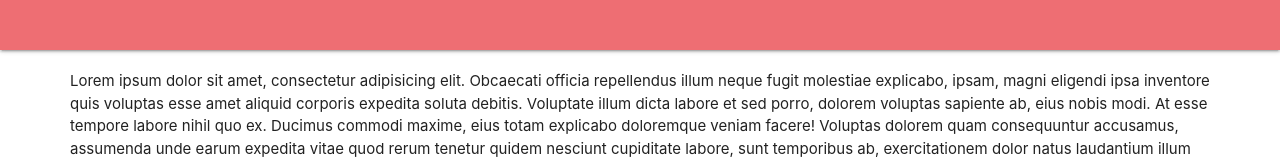
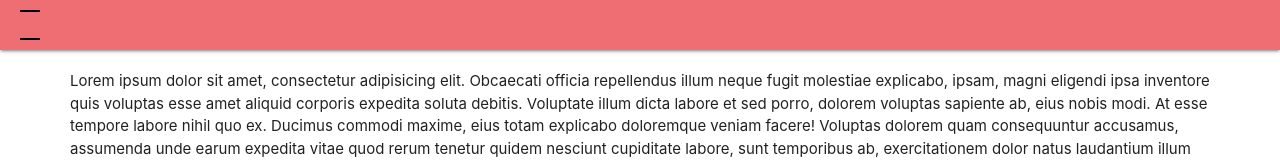
Before and after one commit to SpGray1991/burger_menu_adaptive, a React (Create React App) app: page / in a window 1280 px wide. Shown: the top 160 px of the page. Built offline with nearby package versions, Linux system fonts and the light colour scheme.

Commit message:
feat: add btn

```diff
--- a/src/App.jsx
+++ b/src/App.jsx
@@ -2,9 +2,9 @@ import s from "./App.module.css";
 
 const App = () => {
   return (
-    <div className="s.app">
+    <div className={s.app}>
       <nav>
-        <div className="s.burger-btn">
+        <div className={s.burger_btn}>
           <span />
         </div>
       </nav>
--- a/src/App.module.css
+++ b/src/App.module.css
@@ -9,6 +9,8 @@ nav {
   width: 100%;
   position: fixed;
   z-index: 50;
+  display: flex;
+  align-items: center;
 }
 
 main {
@@ -19,5 +21,27 @@ p {
   margin: 20px;
 }
 
-.burger-btn {
+.burger_btn {
+  width: 20px;
+  height: 30px;
+  margin-left: 20px;
+  position: relative;
 }
+
+.burger_btn::before {
+  content: "";
+  position: absolute;
+  top: 0;
+  width: 20px;
+  background-color: black;
+  height: 2px;
+}
+
+.burger_btn::after {
+  content: "";
+  position: absolute;
+  bottom: 0;
+  width: 20px;
+  background-color: black;
+  height: 2px;
+}
```
